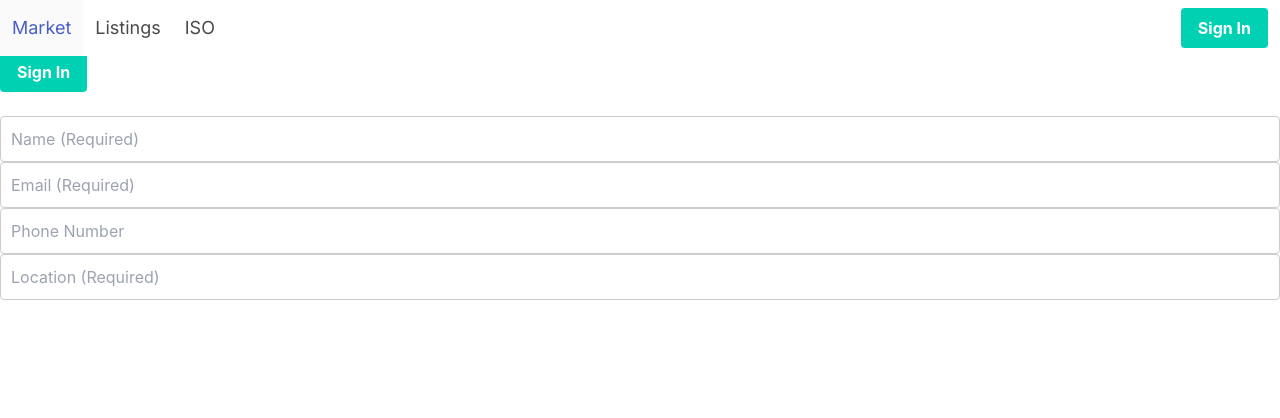
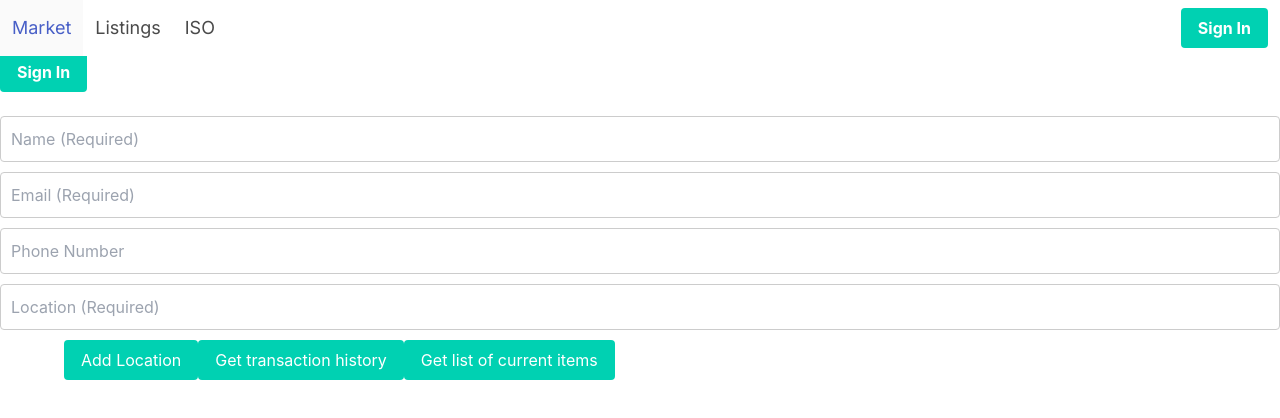
Before and after one commit to dchen327/insearchof, a Next.js app: page /profile in a window 1280 px wide. Shown: the top 418 px of the page. Built offline with nearby package versions, Linux system fonts and the light colour scheme; no server answers.

Commit message:
updated profile page

```diff
--- a/src/app/profile/page.js
+++ b/src/app/profile/page.js
@@ -220,6 +220,7 @@ export default function Page() {
                 border: "1px solid #ccc",
                 borderRadius: "4px",
                 flexGrow: 1,
+                marginTop: "10px"
               }}
             />
           )}
@@ -235,6 +236,7 @@ export default function Page() {
                 border: "1px solid #ccc",
                 borderRadius: "4px",
                 flexGrow: 1,
+                marginTop: "10px"
               }}
             />
           )}
@@ -250,11 +252,38 @@ export default function Page() {
                 border: "1px solid #ccc",
                 borderRadius: "4px",
                 flexGrow: 1,
+                marginTop: "10px"
               }}
             />
           )}
         </div>
       ))}
+
+      <div className="container">
+        <button
+          className="button is-primary"
+          onClick={() => console.log("Add Location button clicked")}
+          style={{ marginTop: "10px" }}
+        >
+          Add Location
+        </button>
+
+        <button
+          className="button is-primary"
+          onClick={() => console.log("Get users transaction history button clicked")}
+          style={{ marginTop: "10px" }}
+        >
+          Get transaction history
+        </button>
+
+        <button
+          className="button is-primary"
+          onClick={() => console.log("Get users list of current items button clicked")}
+          style={{ marginTop: "10px" }}
+        >
+          Get list of current items
+        </button>
+      </div>
 
       <div>
         {user && (
@@ -306,4 +335,5 @@ export default function Page() {
       </div>
     </>
   );
+
 }
```
